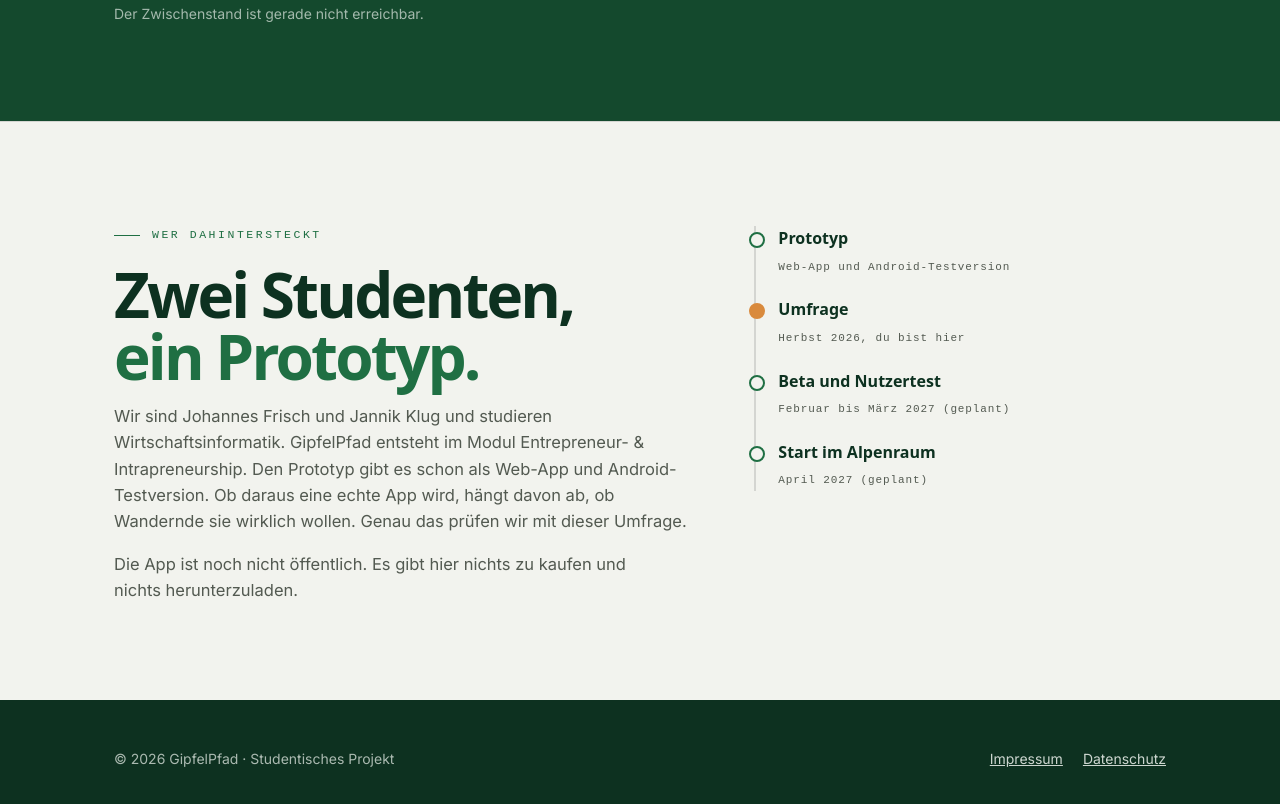
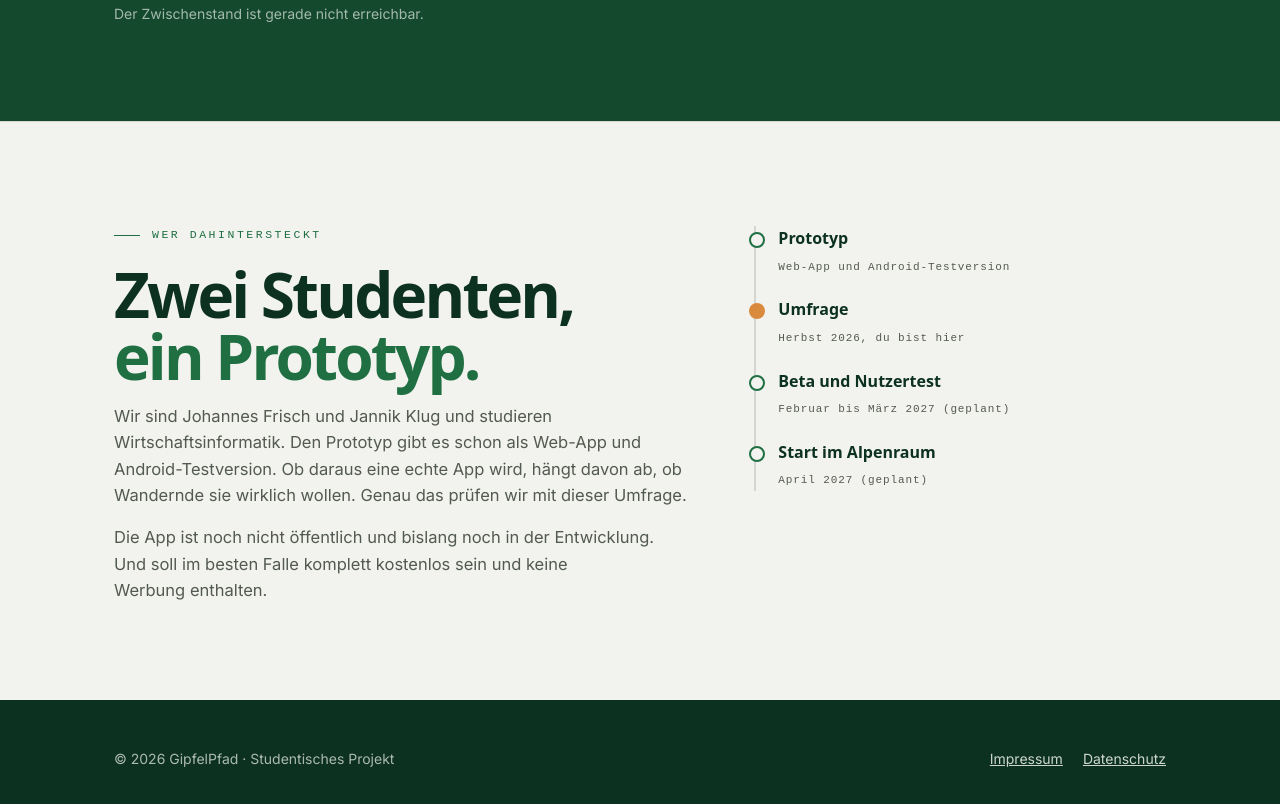
Before and after one commit to johannesfresh/gipfelpfad, a plain HTML site: page index.html in a window 1280 px wide. Shown: the part 3757-4561 px from the top of the page. Drawn offline with Linux system fonts and the light colour scheme; no server answers; a web font is replaced by a local one.

Commit message:
Add files via upload

```diff
--- a/index.html
+++ b/index.html
@@ -411,8 +411,8 @@ footer{background:var(--green-ink);color:rgba(238,243,238,.7);padding:48px 0 40p
       <div class="sec-head" style="margin-bottom:0">
         <h2>Zwei Studenten, <em>ein Prototyp.</em></h2>
       </div>
-      <p>Wir sind Johannes Frisch und Jannik Klug und studieren Wirtschaftsinformatik. GipfelPfad entsteht im Modul Entrepreneur- &amp; Intrapreneurship. Den Prototyp gibt es schon als Web-App und Android-Testversion. Ob daraus eine echte App wird, hängt davon ab, ob Wandernde sie wirklich wollen. Genau das prüfen wir mit dieser Umfrage.</p>
-      <p>Die App ist noch nicht öffentlich. Es gibt hier nichts zu kaufen und nichts herunterzuladen.</p>
+      <p>Wir sind Johannes Frisch und Jannik Klug und studieren Wirtschaftsinformatik. Den Prototyp gibt es schon als Web-App und Android-Testversion. Ob daraus eine echte App wird, hängt davon ab, ob Wandernde sie wirklich wollen. Genau das prüfen wir mit dieser Umfrage.</p>
+      <p>Die App ist noch nicht öffentlich und bislang noch in der Entwicklung. Und soll im besten Falle komplett kostenlos sein und keine Werbung enthalten.</p>
     </div>
     <ol class="timeline reveal" aria-label="Zeitplan">
       <li><b>Prototyp</b><span>Web-App und Android-Testversion</span></li>
```
